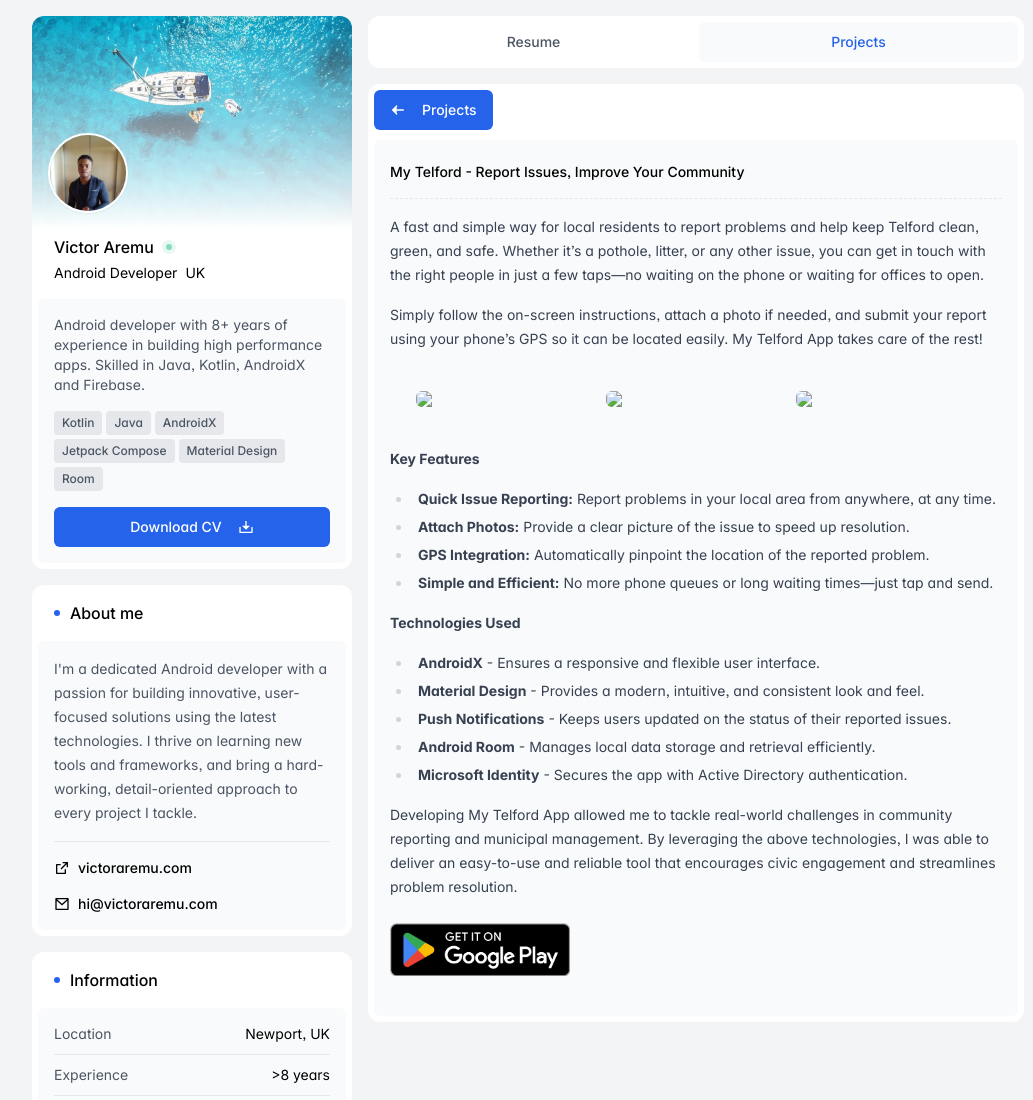
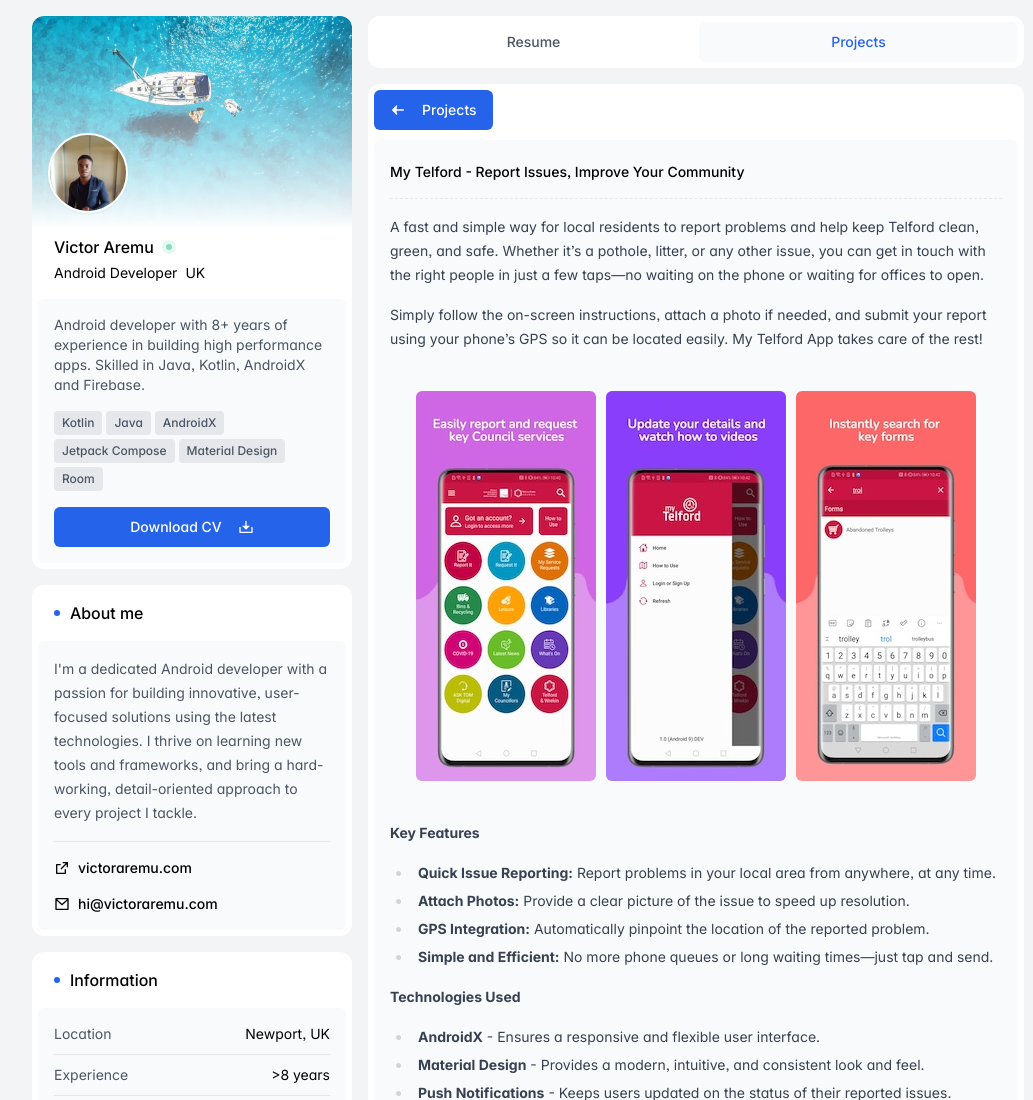
Before and after one commit to iantipton/victoraremu, a plain HTML site: page my-telford.html in a window 1280 px wide. Shown: the top 1100 px of the page, without its empty margins (112-1145 px from the left). Drawn offline with nearby package versions, Linux system fonts and the light colour scheme; files whose address does not match are found by name.

Commit message:
Fixed linkes to non-retina images on My Telford page.

```diff
--- a/my-telford.html
+++ b/my-telford.html
@@ -249,7 +249,7 @@
                     style="gap: 10px"
                   >
                     <img
-                      src="./assets/images/twc_screenshot_1.jpg"
+                      src="./assets/images/twc_screenshot_1@1x.jpg"
                       srcset="
                         ./assets/images/twc_screenshot_1@2x.jpg  2x,
                         ./assets/images/twc_screenshot_1@3x.jpeg 3x
@@ -258,7 +258,7 @@
                       class="rounded-md"
                     />
                     <img
-                      src="./assets/images/twc_screenshot_2.jpg"
+                      src="./assets/images/twc_screenshot_2@1x.jpg"
                       srcset="
                         ./assets/images/twc_screenshot_2@2x.jpg  2x,
                         ./assets/images/twc_screenshot_2@3x.jpeg 3x
@@ -267,7 +267,7 @@
                       class="rounded-md"
                     />
                     <img
-                      src="./assets/images/twc_screenshot_3.jpg"
+                      src="./assets/images/twc_screenshot_3@1x.jpg"
                       srcset="
                         ./assets/images/twc_screenshot_3@2x.jpg  2x,
                         ./assets/images/twc_screenshot_3@3x.jpeg 3x
```
